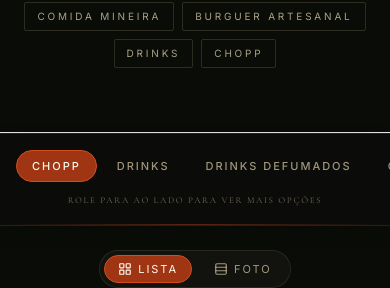
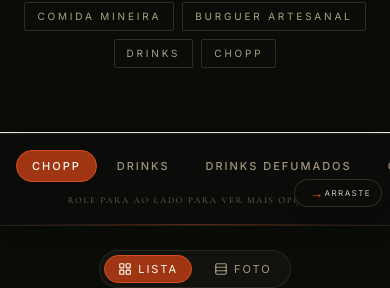
Before and after one commit to Francisco-Simao/bar-do-tio, a React (Vite) app: page / in a window 390 px wide. Shown: the part 1834-2122 px from the top of the page. Built offline with nearby package versions, Linux system fonts and the light colour scheme; no server answers; the database is empty; a web font is replaced by a local one.

Commit message:
indicação de rolagem na barra de comidas

```diff
--- a/src/components/CategoryNavigation/CategoryNavigation.tsx
+++ b/src/components/CategoryNavigation/CategoryNavigation.tsx
@@ -1,10 +1,13 @@
 import { useEffect, useRef, useState } from 'react';
+
 import { motion, AnimatePresence } from 'motion/react';
+
 import { menu } from '../../data/menu';
 
 export function CategoryNavigation() {
   const containerRef = useRef<HTMLDivElement | null>(null);
   const [activeId, setActiveId] = useState<string>(menu[0]?.id ?? '');
+  const [showScrollHint, setShowScrollHint] = useState(true);
 
   // Detecta qual categoria está atualmente visível
   useEffect(() => {
@@ -38,6 +41,15 @@ export function CategoryNavigation() {
     sections.forEach((section) => obs.observe(section));
 
     return () => obs.disconnect();
+  }, []);
+
+  // Mostra a indicação por alguns segundos e depois desaparece
+  useEffect(() => {
+    const timer = window.setTimeout(() => {
+      setShowScrollHint(false);
+    }, 8000);
+
+    return () => window.clearTimeout(timer);
   }, []);
 
   // Clique em uma categoria
@@ -80,6 +92,9 @@ export function CategoryNavigation() {
         behavior: 'smooth',
       });
     }
+
+    // Ao clicar, não precisamos mais da dica
+    setShowScrollHint(false);
   };
 
   return (
@@ -88,6 +103,7 @@ export function CategoryNavigation() {
       role="navigation"
       aria-label="Navegação do cardápio"
     >
+      <div className="relative">
         <div
           ref={containerRef}
           className="no-scrollbar flex overflow-x-auto gap-1 px-4 md:px-10 pt-4 pb-3 md:pt-4.5 md:pb-3 scroll-smooth"
@@ -131,14 +147,43 @@ export function CategoryNavigation() {
           })}
         </div>
 
+        {/* Indicação animada para arrastar horizontalmente */}
+        <AnimatePresence>
+          {showScrollHint && (
+            <motion.div
+              initial={{ opacity: 0, x: 12 }}
+              animate={{ opacity: 1, x: 0 }}
+              exit={{ opacity: 0, x: 12 }}
+              transition={{ duration: 0.4 }}
+              className="absolute right-2 top-1/2 -translate-y-1/2 z-20 flex items-center gap-1.5 rounded-full border border-cream-200/15 bg-char-950/95 px-2.5 py-1.5 text-cream-100/80 shadow-lg md:hidden pointer-events-none"
+              aria-hidden="true"
+            >
+              <motion.span
+                animate={{ x: [0, 5, 0] }}
+                transition={{
+                  duration: 0.9,
+                  repeat: Infinity,
+                  ease: 'easeInOut',
+                }}
+                className="text-sm leading-none text-ember-500"
+              >
+                →
+              </motion.span>
 
+              <span className="text-[8px] uppercase tracking-wider-2 whitespace-nowrap">
+                Arraste
+              </span>
+            </motion.div>
+          )}
+        </AnimatePresence>
+
+        {/* Frase explicativa */}
         <div className="flex justify-center px-4 pb-4">
           <p className="text-[9px] md:text-[10px] uppercase tracking-[0.18em] text-cream-200/45 font-editorial whitespace-nowrap">
             Role para ao lado para ver mais opções
           </p>
         </div>
-
-
+      </div>
 
       <AnimatePresence>
         <motion.div
```
Lines whose indentation alone changed are shown as unchanged.
